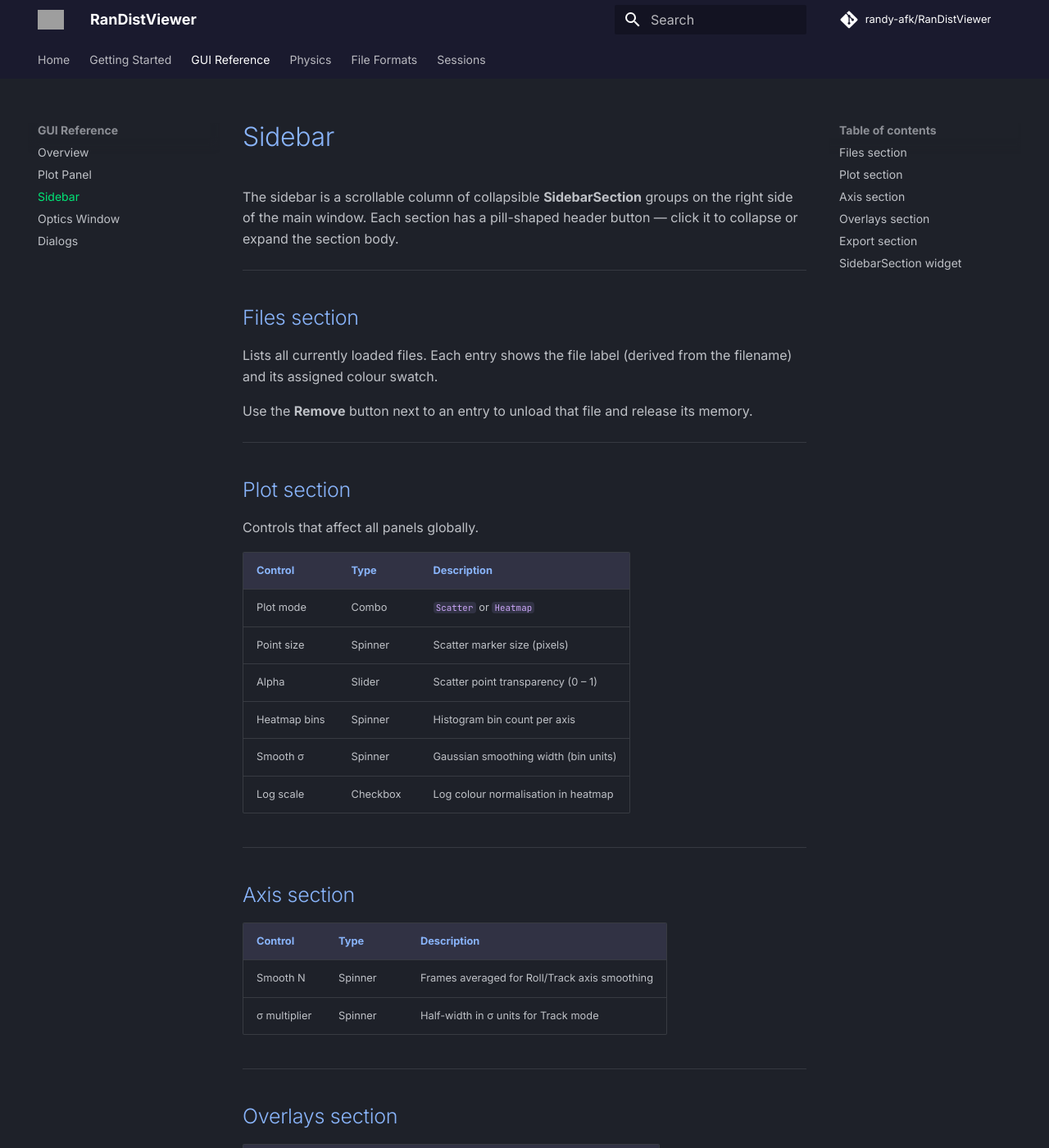
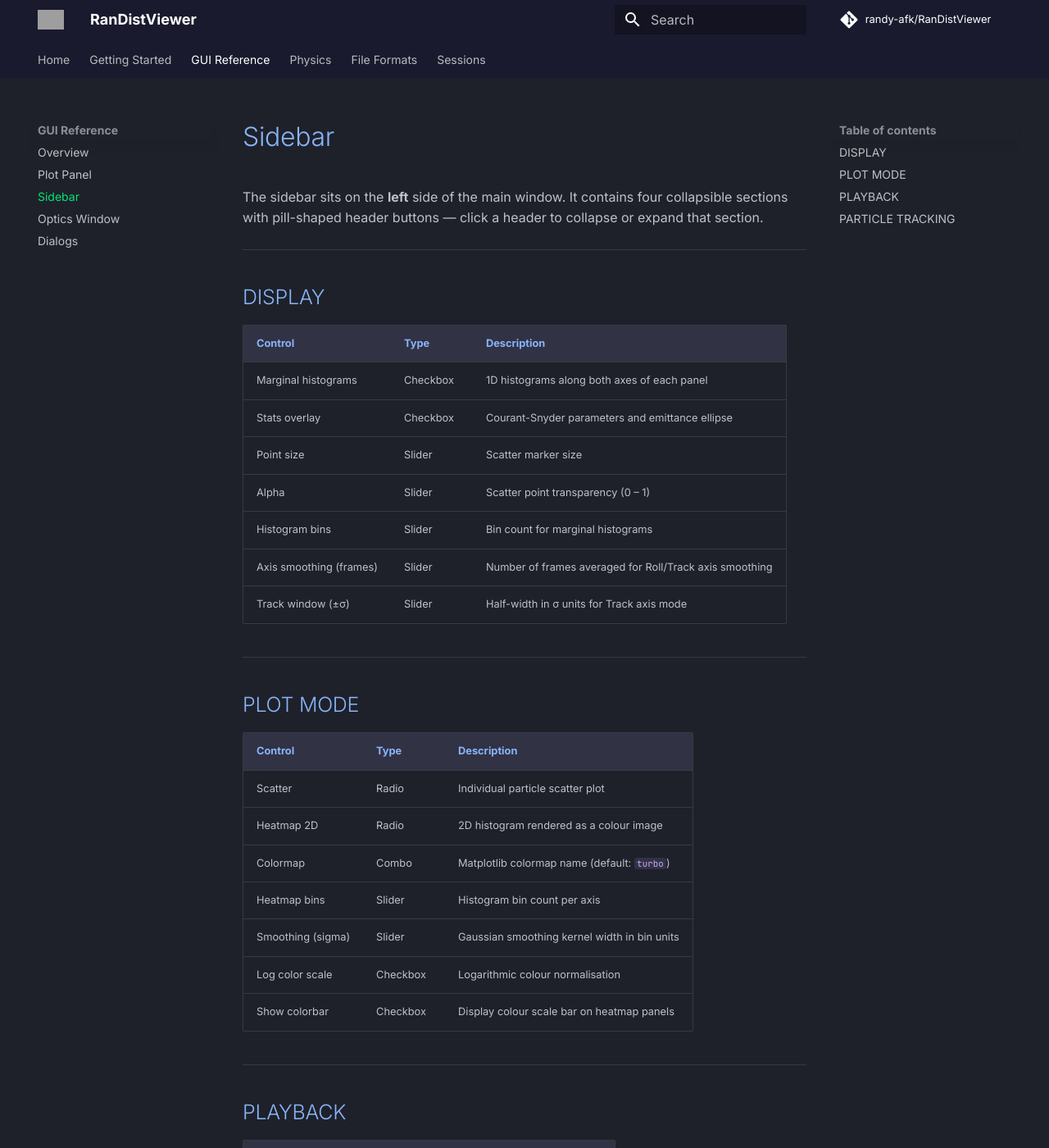
Before and after one commit to randy-afk/RanDistViewer, an MkDocs documentation site: the page built from docs/gui/sidebar.md, in a window 1280 px wide and 1400 px high. Shown: the whole window at 82% size. Built offline with MkDocs 1.6.1 and Material for MkDocs 9.7.7, drawn with Linux system fonts in a browser that asks for light colours; comment, search, counter and statistics services are not loaded; some of the changed text lies outside the part shown; grey boxes are pictures that could not be loaded.

```diff
--- /dev/null
+++ b/docs/assets/stylesheets/extra.css
@@ -0,0 +1,41 @@
+[data-md-color-primary="custom"] {
+  --md-primary-fg-color:        #1a1a2e;
+  --md-primary-fg-color--light: #232340;
+  --md-primary-fg-color--dark:  #11111b;
+  --md-typeset-a-color:         #00e676;
+}
+
+/* Brand accent on headings */
+.md-typeset h1,
+.md-typeset h2 {
+  color: #89b4fa;
+}
+
+/* Inline code */
+.md-typeset code {
+  background-color: #313244;
+  color: #cba6f7;
+  border-radius: 4px;
+}
+
+/* Table header */
+.md-typeset table:not([class]) th {
+  background-color: #313244;
+  color: #89b4fa;
+}
+
+/* Nav active link */
+.md-nav__link--active {
+  color: #00e676 !important;
+}
+
+/* Admonition tip accent */
+.md-typeset .admonition.tip,
+.md-typeset details.tip {
+  border-color: #00e676;
+}
+.md-typeset .tip > .admonition-title,
+.md-typeset .tip > summary {
+  background-color: #00e67620;
+  border-color: #00e676;
+}
--- a/docs/gui/sidebar.md
+++ b/docs/gui/sidebar.md
@@ -1,70 +1,56 @@
 # Sidebar
 
-The sidebar is a scrollable column of collapsible **SidebarSection** groups on
-the right side of the main window. Each section has a pill-shaped header button
-— click it to collapse or expand the section body.
+The sidebar sits on the **left** side of the main window. It contains four
+collapsible sections with pill-shaped header buttons — click a header to
+collapse or expand that section.
 
 ---
 
-## Files section
+## DISPLAY
 
-Lists all currently loaded files. Each entry shows the file label (derived from
-the filename) and its assigned colour swatch.
-
-Use the **Remove** button next to an entry to unload that file and release its
-memory.
+| Control | Type | Description |
+|---|---|---|
+| Marginal histograms | Checkbox | 1D histograms along both axes of each panel |
+| Stats overlay | Checkbox | Courant-Snyder parameters and emittance ellipse |
+| Point size | Slider | Scatter marker size |
+| Alpha | Slider | Scatter point transparency (0 – 1) |
+| Histogram bins | Slider | Bin count for marginal histograms |
+| Axis smoothing (frames) | Slider | Number of frames averaged for Roll/Track axis smoothing |
+| Track window (±σ) | Slider | Half-width in σ units for Track axis mode |
 
 ---
 
-## Plot section
-
-Controls that affect all panels globally.
+## PLOT MODE
 
 | Control | Type | Description |
 |---|---|---|
-| Plot mode | Combo | `Scatter` or `Heatmap` |
-| Point size | Spinner | Scatter marker size (pixels) |
-| Alpha | Slider | Scatter point transparency (0 – 1) |
-| Heatmap bins | Spinner | Histogram bin count per axis |
-| Smooth σ | Spinner | Gaussian smoothing width (bin units) |
-| Log scale | Checkbox | Log colour normalisation in heatmap |
+| Scatter | Radio | Individual particle scatter plot |
+| Heatmap 2D | Radio | 2D histogram rendered as a colour image |
+| Colormap | Combo | Matplotlib colormap name (default: `turbo`) |
+| Heatmap bins | Slider | Histogram bin count per axis |
+| Smoothing (sigma) | Slider | Gaussian smoothing kernel width in bin units |
+| Log color scale | Checkbox | Logarithmic colour normalisation |
+| Show colorbar | Checkbox | Display colour scale bar on heatmap panels |
 
 ---
 
-## Axis section
+## PLAYBACK
 
 | Control | Type | Description |
 |---|---|---|
-| Smooth N | Spinner | Frames averaged for Roll/Track axis smoothing |
-| σ multiplier | Spinner | Half-width in σ units for Track mode |
+| **▶ Play** | Button | Start / pause turn-by-turn animation |
+| Speed (fps) | Slider | Playback frame rate |
 
 ---
 
-## Overlays section
+## PARTICLE TRACKING
 
 | Control | Type | Description |
 |---|---|---|
-| Histograms | Checkbox | Marginal 1D histograms on both axes |
-| Twiss overlay | Checkbox | Courant-Snyder stats and emittance ellipse |
-| RF bucket | Checkbox | Show RF separatrix (requires RF config) |
+| ID entry | Text field | Comma-separated particle IDs to track (e.g. `42, 100, 283`) |
+| **Track** | Button | Activate tracking for entered IDs |
+| **Clear tracking** | Button | Remove all tracking trails |
 
----
-
-## Export section
-
-| Button | Action |
-|---|---|
-| **Export HTML** | Save all visible panels as a single interactive Plotly HTML file |
-
----
-
-## SidebarSection widget
-
-Each section is implemented as a `SidebarSection` widget with a collapsible
-body. The pill header uses `ACCENT2` (`#cba6f7`) as its background colour,
-matching the RanOptics sidebar style exactly. Clicking the pill toggles
-visibility of the body `QWidget`.
-
-Individual rows inside a section are laid out with `add_row(label, widget)`,
-which creates a `QHBoxLayout` with a fixed-width label on the left and the
-control widget on the right.
+When tracking is active, trail lines connect each particle's position across
+the last N frames and a dot marks the current position. The status line below
+the buttons shows which particles are currently being tracked.
--- a/mkdocs.yml
+++ b/mkdocs.yml
@@ -23,7 +23,7 @@ theme:
   favicon: assets/logo_docs.png
 
 extra_css:
-  - stylesheets/extra.css
+  - assets/stylesheets/extra.css
 
 nav:
   - Home: index.md
```
Also changed, not shown: docs/gui/dialogs.md (+85 -47 lines), docs/gui/overview.md (+71 -50 lines), docs/index.md (+1 -1 lines), docs/assets/correlation_matrix.png (added), docs/assets/optics.png (added), docs/assets/stats.png (added), 1 other file.
